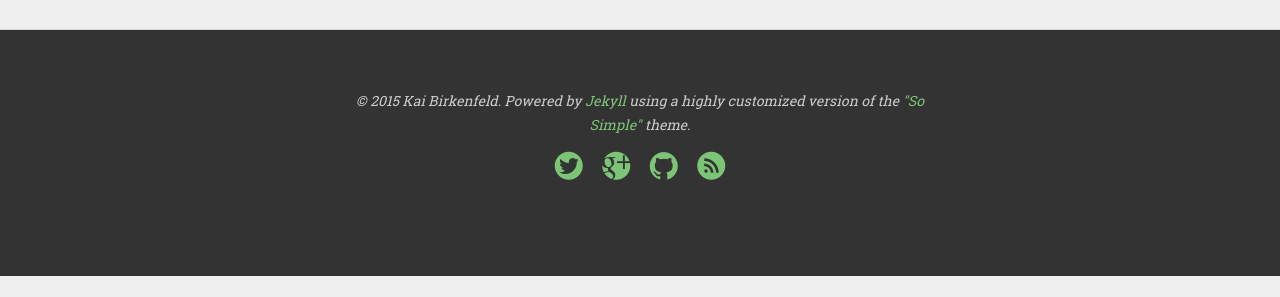
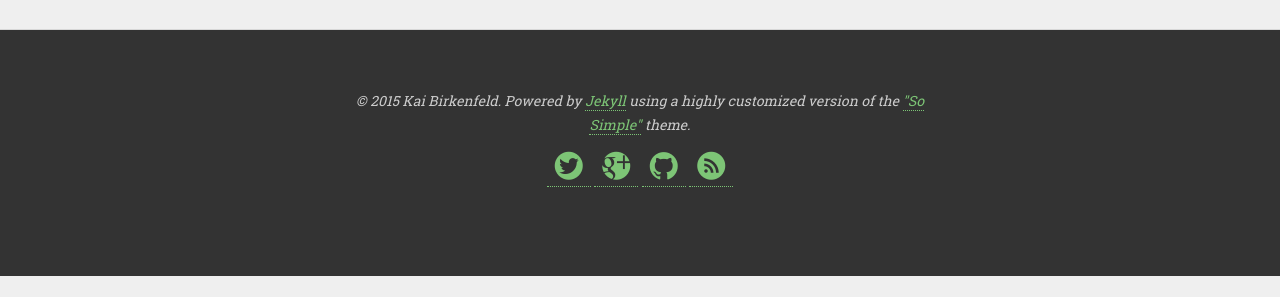
Before and after one commit to dyscribe/dyscribe_blog, a Jekyll site: the page built from index.html, in a window 1280 px wide. Shown: the part 2540-2837 px from the top of the page. Built offline with Jekyll 4.4.1, drawn with Linux system fonts in a browser that asks for light colours.

```diff
--- a/_sass/_layout.scss
+++ b/_sass/_layout.scss
@@ -285,14 +285,16 @@
 	background-color: $footer-color;
 	a {
 		color: $custom-color;
+		border-bottom: 1px dotted $custom-color;
 		&:hover {
-			color: lighten($custom-color, 15%)
+			color: lighten($custom-color, 15%);
+			border-bottom: 1px solid lighten($custom-color, 15%);
 		}
 	}
 	.social-icons i {
 		font-size: 2em;
 		&:hover {
-			color: lighten($custom-color, 15%)
+			color: lighten($custom-color, 15%);
 		}
 	}
 }
```
